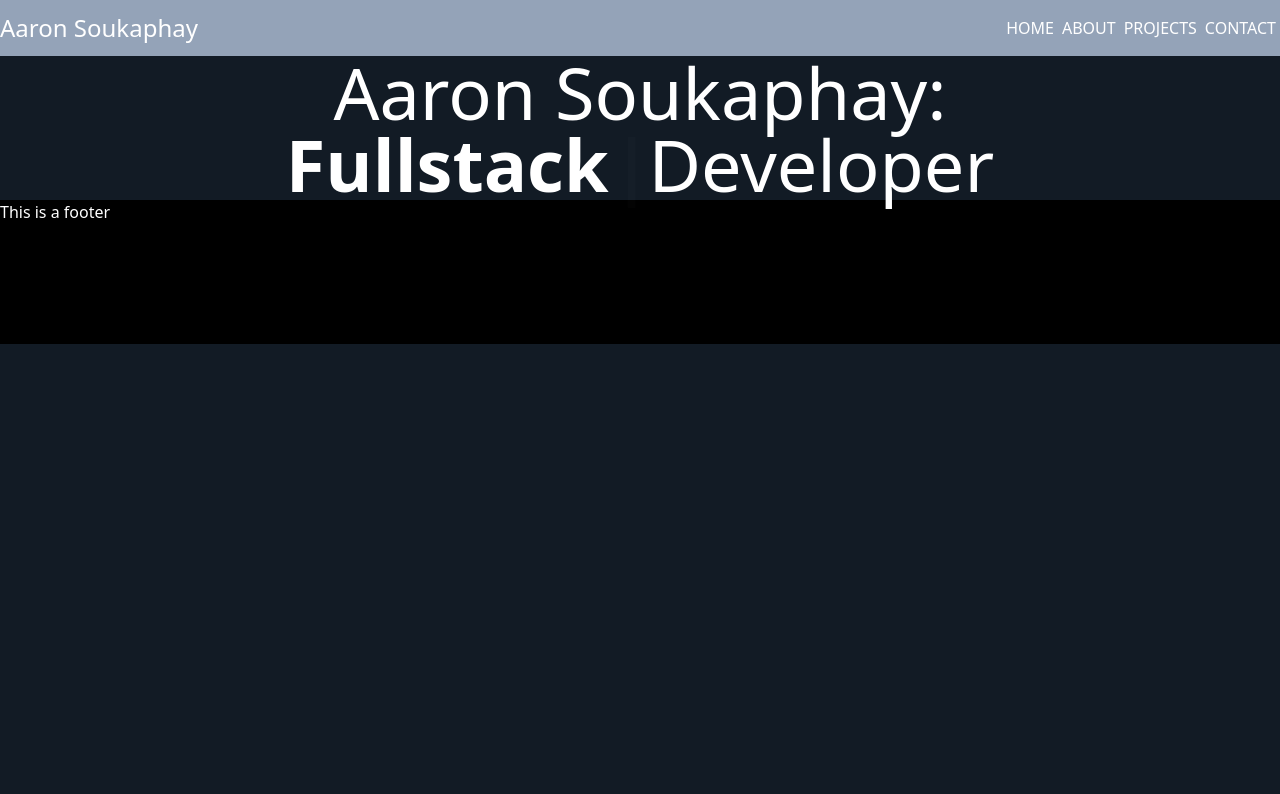
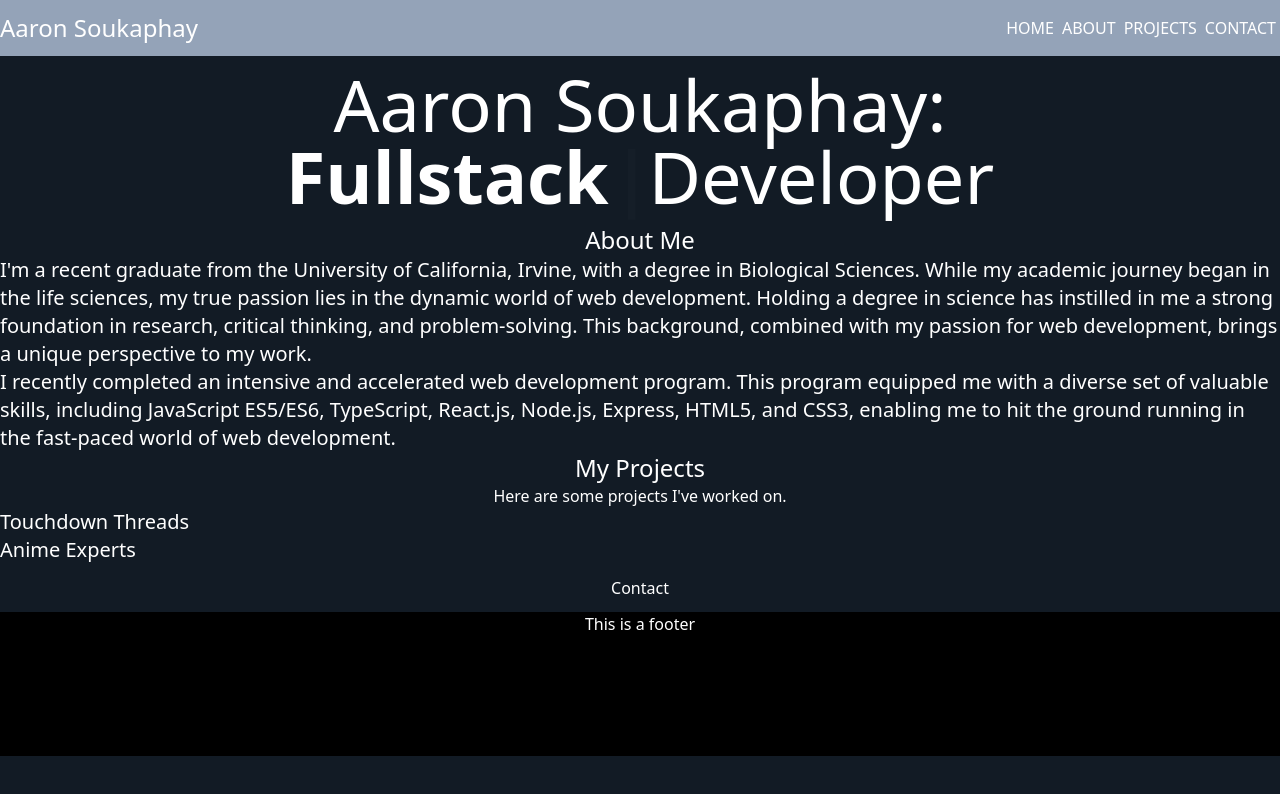
Before and after one commit to aaronsoukaphay/personal-website, a React (Vite) app in the folder my-website/: page / in a window 1280 px wide. Shown: the top 794 px of the page. Built offline with nearby package versions, Linux system fonts and the light colour scheme.

Commit message:
Added About, Contact, and Projects sections

```diff
--- /dev/null
+++ b/my-website/src/About.tsx
@@ -0,0 +1,23 @@
+export default function About() {
+  return (
+    <div>
+      <h1 className="text-center text-2xl">About Me</h1>
+      <h1 className="text-xl">
+        I'm a recent graduate from the University of California, Irvine, with a
+        degree in Biological Sciences. While my academic journey began in the
+        life sciences, my true passion lies in the dynamic world of web
+        development. Holding a degree in science has instilled in me a strong
+        foundation in research, critical thinking, and problem-solving. This
+        background, combined with my passion for web development, brings a
+        unique perspective to my work.
+      </h1>
+      <h1 className="text-xl">
+        I recently completed an intensive and accelerated web development
+        program. This program equipped me with a diverse set of valuable skills,
+        including JavaScript ES5/ES6, TypeScript, React.js, Node.js, Express,
+        HTML5, and CSS3, enabling me to hit the ground running in the fast-paced
+        world of web development.
+      </h1>
+    </div>
+  );
+}
--- a/my-website/src/App.tsx
+++ b/my-website/src/App.tsx
@@ -1,13 +1,21 @@
 import "./App.css";
 import Header from "./Header";
 import Home from "./Home";
+import About from "./About";
+import Projects from "./Projects";
+import Contact from "./Contact";
 import Footer from "./Footer";
 
 function App() {
   return (
     <>
       <Header />
-      <Home />
+      <div className="md: container md: mx-auto">
+        <Home />
+        <About />
+        <Projects />
+        <Contact />
+      </div>
       <Footer />
     </>
   );
--- /dev/null
+++ b/my-website/src/Contact.tsx
@@ -0,0 +1,7 @@
+export default function Contact() {
+  return (
+    <div>
+      <h1 className="text-center py-3">Contact</h1>
+    </div>
+  );
+}
--- a/my-website/src/Footer.tsx
+++ b/my-website/src/Footer.tsx
@@ -1,7 +1,7 @@
 export default function Footer() {
   return (
     <div className="bg-black h-36">
-      <h2>This is a footer</h2>
+      <h2 className="text-center">This is a footer</h2>
     </div>
   );
 }
--- a/my-website/src/Home.tsx
+++ b/my-website/src/Home.tsx
@@ -11,7 +11,7 @@ export default function Home() {
   };
   return (
     <div>
-      <h1 className="text-center text-7xl">
+      <h1 className="text-center text-7xl py-3">
         Aaron Soukaphay:{" "}
         <span style={{ color: "white", fontWeight: "bold" }}>
           {/* Style will be inherited from the parent element */}
--- /dev/null
+++ b/my-website/src/Projects.tsx
@@ -0,0 +1,10 @@
+export default function Projects() {
+  return (
+    <div>
+      <h1 className="text-center text-2xl">My Projects</h1>
+      <p className="text-center">Here are some projects I've worked on.</p>
+      <h1 className="text-xl">Touchdown Threads</h1>
+      <h1 className="text-xl">Anime Experts</h1>
+    </div>
+  );
+}
```
